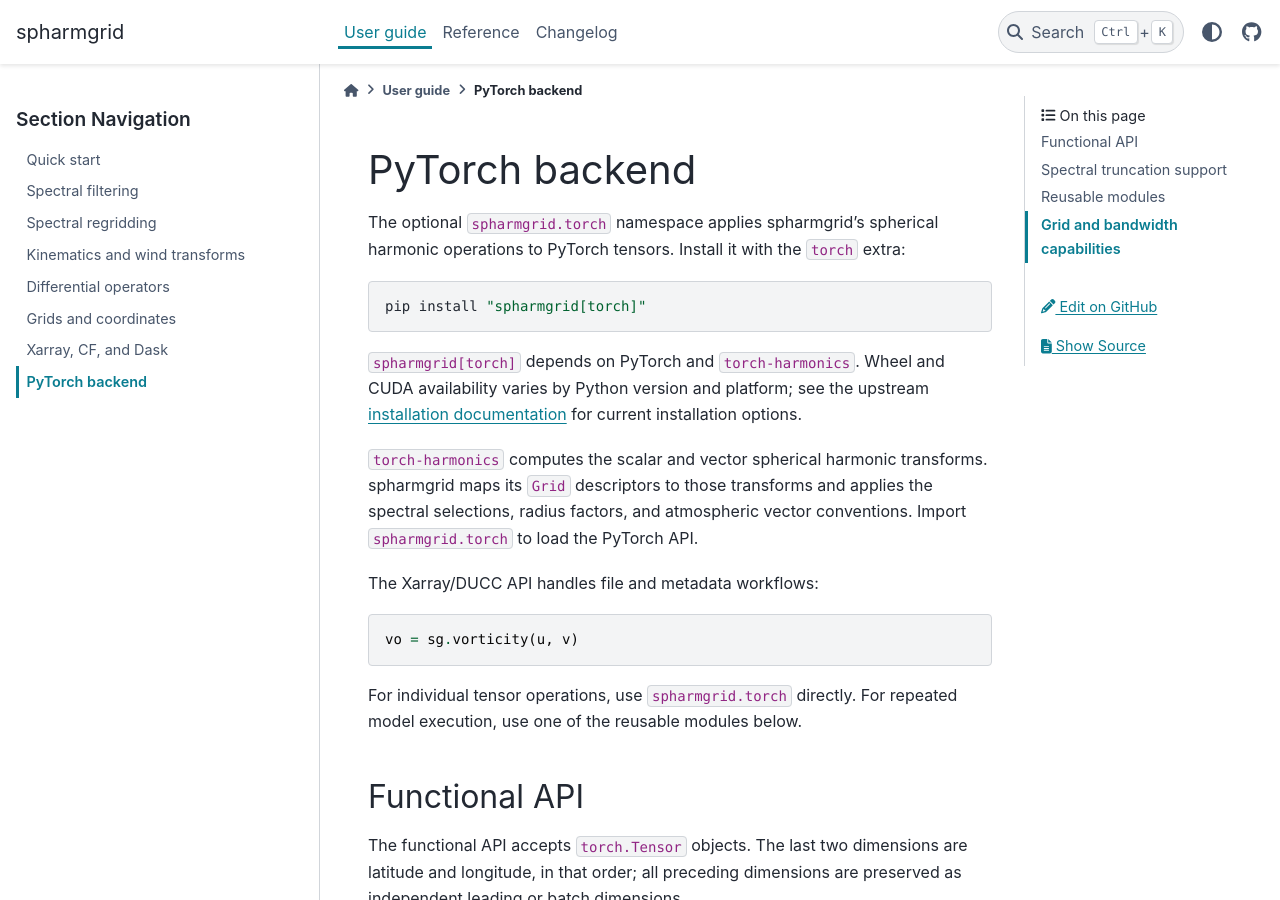
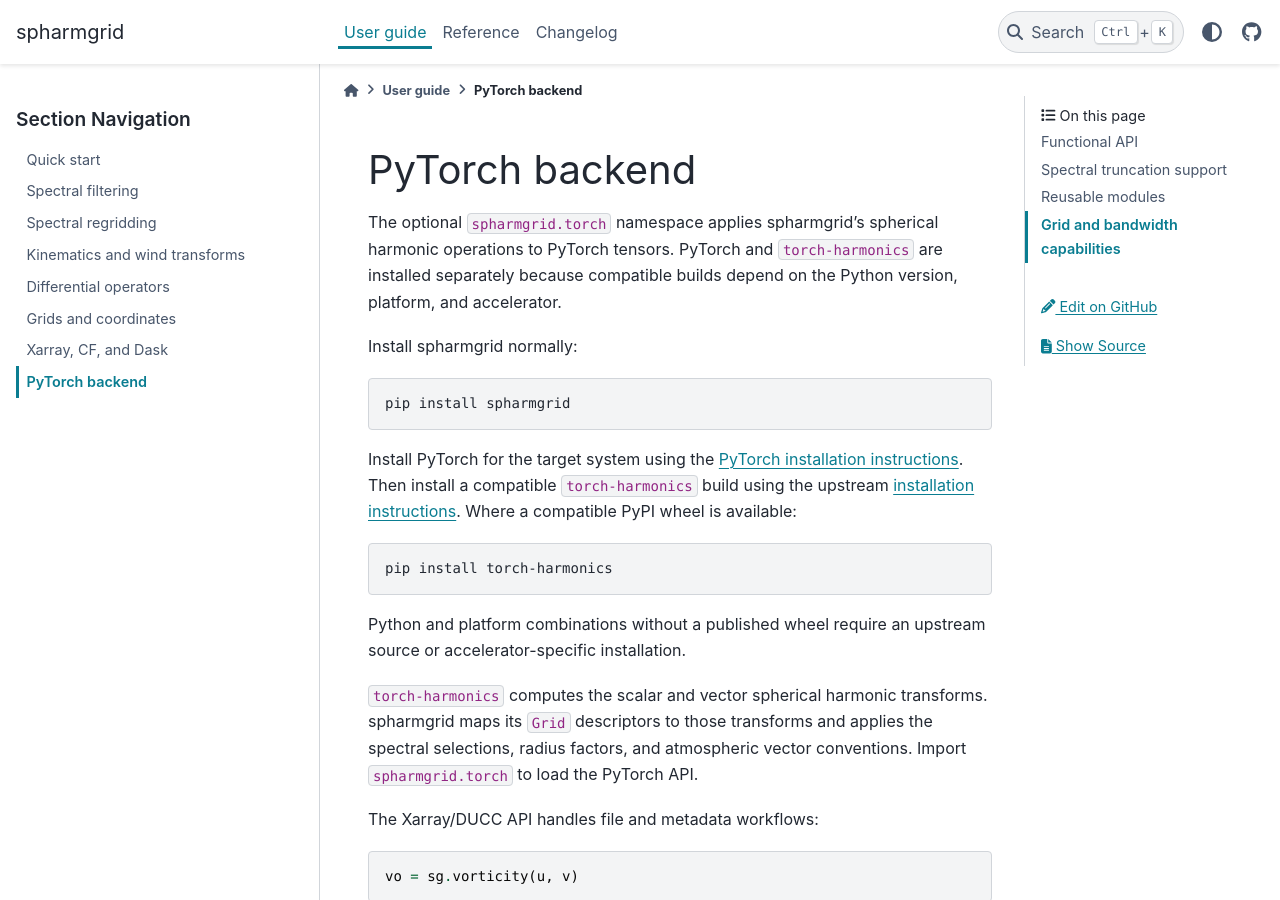
Before and after one commit to mwyau/spharmgrid, a Sphinx documentation site: the page built from docs/torch.md, in a window 1280 px wide and 900 px high. Built offline with Sphinx 7.4.7 and the PyData theme 0.15.4, drawn with Linux system fonts in a browser that asks for light colours.

Commit message:
fix: separate torch backend dependencies

````diff
--- a/docs/torch.md
+++ b/docs/torch.md
@@ -1,16 +1,28 @@
 # PyTorch backend
 
 The optional `spharmgrid.torch` namespace applies spharmgrid's spherical
-harmonic operations to PyTorch tensors. Install it with the `torch` extra:
+harmonic operations to PyTorch tensors. PyTorch and `torch-harmonics` are
+installed separately because compatible builds depend on the Python version,
+platform, and accelerator.
+
+Install spharmgrid normally:
 
 ```bash
-pip install "spharmgrid[torch]"
+pip install spharmgrid
 ```
 
-`spharmgrid[torch]` depends on PyTorch and `torch-harmonics`. Wheel and CUDA
-availability varies by Python version and platform; see the upstream
-[installation documentation](https://github.com/NVIDIA/torch-harmonics#installation)
-for current installation options.
+Install PyTorch for the target system using the
+[PyTorch installation instructions](https://pytorch.org/get-started/locally/).
+Then install a compatible `torch-harmonics` build using the upstream
+[installation instructions](https://github.com/NVIDIA/torch-harmonics#installation).
+Where a compatible PyPI wheel is available:
+
+```bash
+pip install torch-harmonics
+```
+
+Python and platform combinations without a published wheel require an upstream
+source or accelerator-specific installation.
 
 `torch-harmonics` computes the scalar and vector spherical harmonic transforms.
 spharmgrid maps its `Grid` descriptors to those transforms and applies the
````
Also changed, not shown: README.md (+7 -3 lines), docs/changelog.md (+3 -2 lines), plans/03-gpu-backends.md (+9 -4 lines), pyproject.toml (+5 -6 lines), 3 other files.
